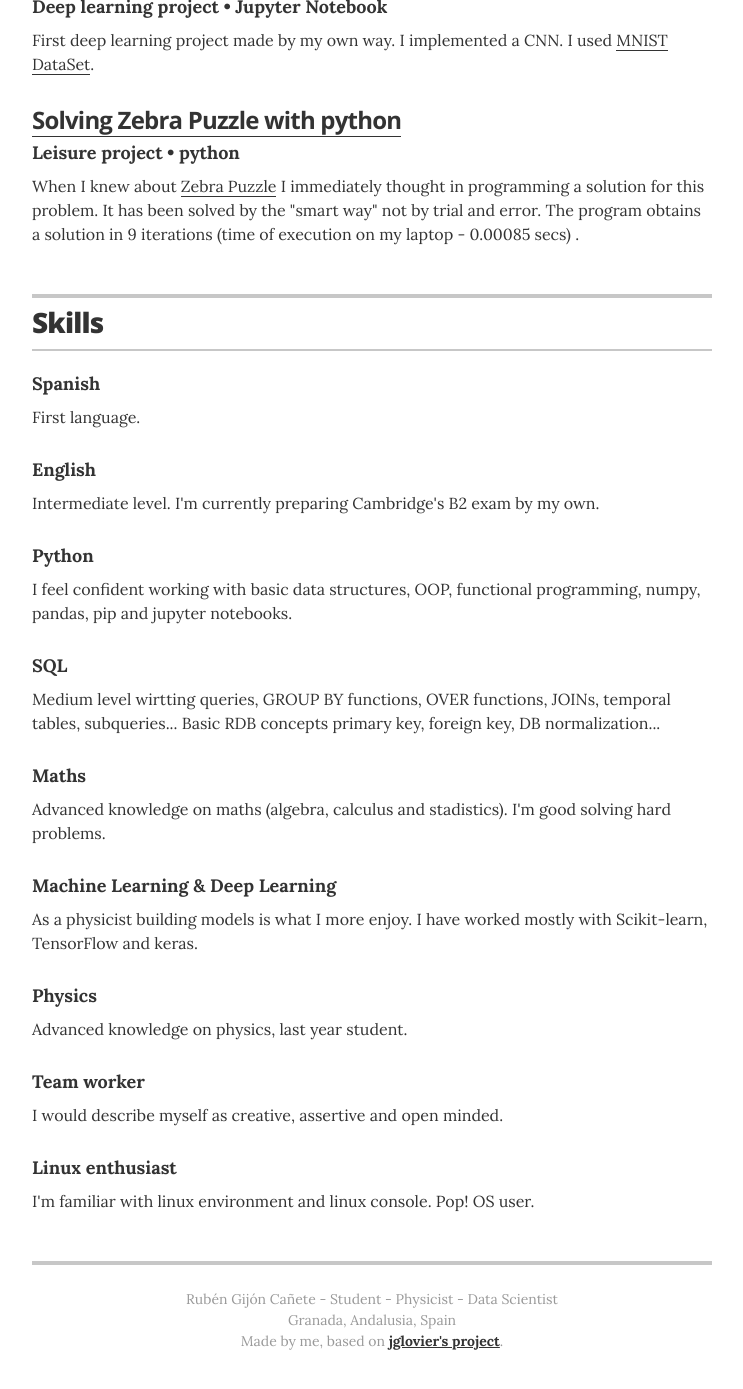
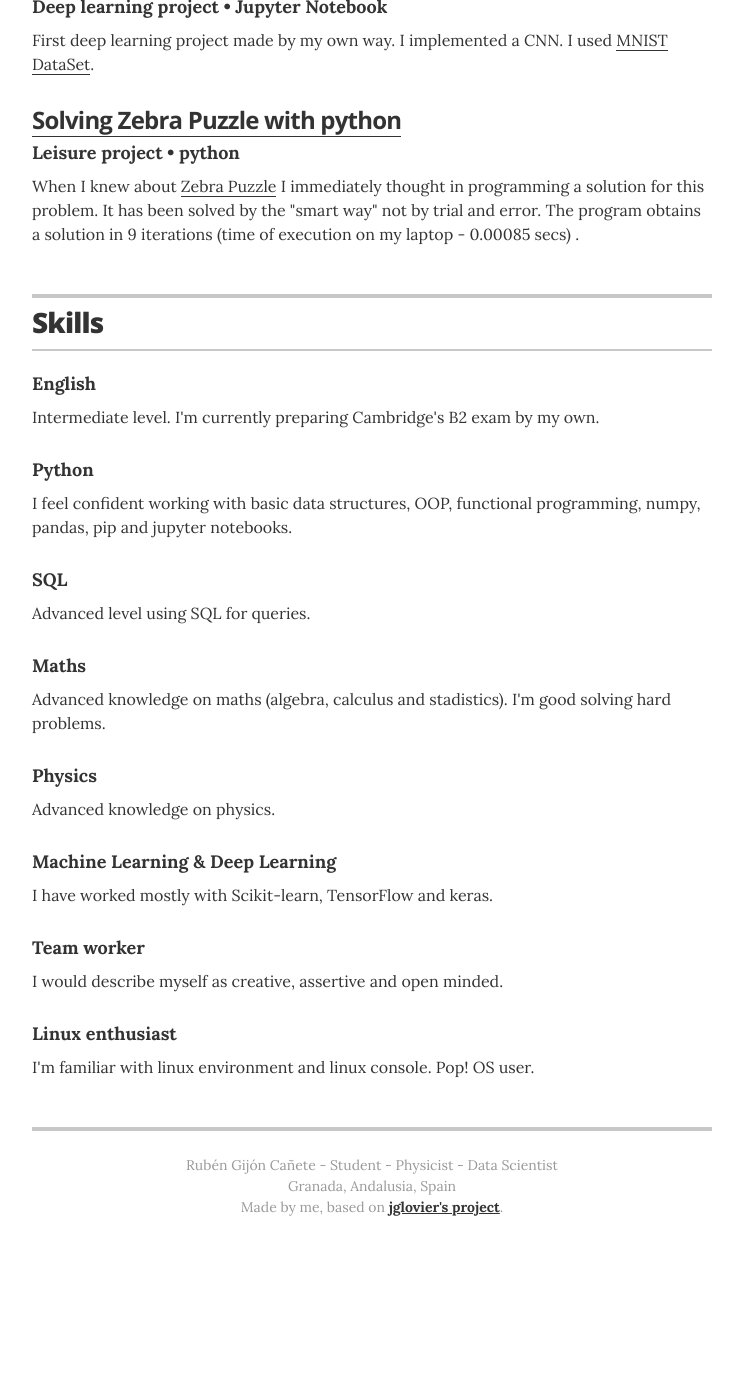
Before and after one commit to rubzip/rubzip.github.io, a Jekyll site: the page built from index.html, in a window 1280 px wide and 1400 px high, scrolled down 2422 px. Shown: the top 1389 px of the window, without its empty margins (268-1011 px from the left). Built offline with Jekyll 4.4.1, drawn with Linux system fonts in a browser that asks for light colours; after the commit the page ends 3688 px from its top, so only the background shows below that.

Commit message:
Update skills.yml

```diff
--- a/_data/skills.yml
+++ b/_data/skills.yml
@@ -1,6 +1,6 @@
 # Skills
-- skill: Spanish
-  description: First language.
+#- skill: Spanish
+#  description: First language.
 
 - skill: English
   description: Intermediate level. I'm currently preparing Cambridge's B2 exam by my own.
@@ -9,16 +9,16 @@
   description:  I feel confident working with basic data structures, OOP, functional programming, numpy, pandas, pip and jupyter notebooks.
 
 - skill: SQL
-  description:  Medium level wirtting queries, GROUP BY functions, OVER functions, JOINs, temporal tables, subqueries... Basic RDB concepts primary key, foreign key, DB normalization...
+  description:  Advanced level using SQL for queries.
 
 - skill: Maths
   description:  Advanced knowledge on maths (algebra, calculus and stadistics). I'm good solving hard problems.
 
+- skill: Physics
+  description: Advanced knowledge on physics.
+
 - skill: Machine Learning & Deep Learning
-  description:  As a physicist building models is what I more enjoy. I have worked mostly with Scikit-learn, TensorFlow and keras.
-
-- skill: Physics
-  description: Advanced knowledge on physics, last year student.
+  description:  I have worked mostly with Scikit-learn, TensorFlow and keras.
 
 - skill: Team worker
   description:  I would describe myself as creative, assertive and open minded.
```
